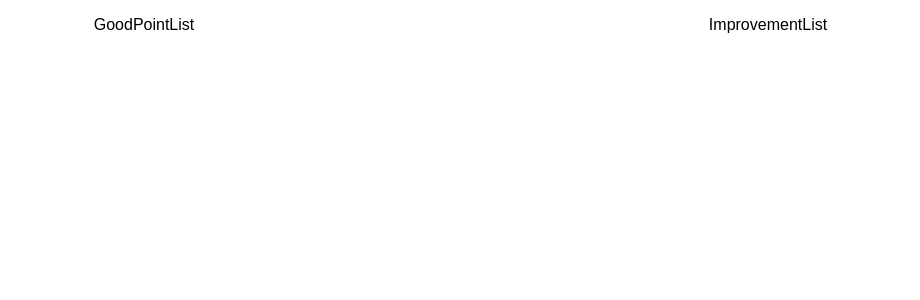
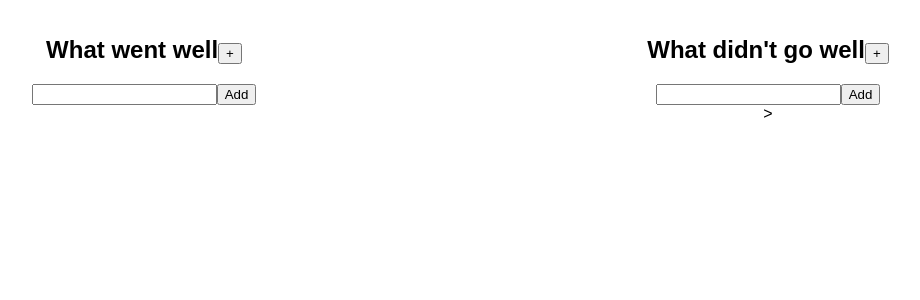
Before and after one commit to sameersheikh2/Retro-board, a React (Create React App) app: page / in a window 1280 px wide. Shown: the top 300 px of the page, without its empty margins (184-1104 px from the left). Built offline with nearby package versions, Linux system fonts and the light colour scheme.

Commit message:
created input and li reusable components in UI folder and using in Improvement and Goodpoint components

```diff
--- a/src/components/Qualities/GoodPointsList.js
+++ b/src/components/Qualities/GoodPointsList.js
@@ -1,8 +1,21 @@
 import React from 'react'
+import Input from '../UI/Input'
+
 
 const GoodPointList = () => {
   return (
-    <div>GoodPointList</div>
+    <>
+    <h2>
+      What went well
+      <button className="btn-red" o>
+        +
+      </button>
+    </h2>
+    <Input/>
+    <ul className="improve--list">
+
+    </ul>
+  </>
   )
 }
 
--- /dev/null
+++ b/src/components/UI/Input.css
@@ -0,0 +1,24 @@
+.form input {
+    padding: 6px;
+    border-radius: 11px;
+    border: 1px solid black;
+    outline: none;
+}
+.form input:focus {
+    background-color: rgb(209, 209, 209);
+}
+
+.form-btn {
+  margin: 4px;
+  border-radius: 15px;
+  border: 1px solid black;
+  padding: 7px;
+  font-weight: bold;
+  background-color: white;
+  cursor: pointer;
+}
+
+.form-btn:hover {
+    background-color: black;
+    color: white;
+}
--- /dev/null
+++ b/src/components/UI/Input.js
@@ -0,0 +1,12 @@
+import React from 'react'
+
+const Input = () => {
+  return (
+    <form  className='form'>
+      <input type="text"  required />
+      <button className="form-btn">Add</button>
+    </form>
+  )
+}
+
+export default Input
--- a/src/components/improvement/ImprovementsList.js
+++ b/src/components/improvement/ImprovementsList.js
@@ -1,8 +1,20 @@
 import React from 'react'
+import Input from '../UI/Input'
 
 const ImprovementList = () => {
   return (
-    <div>ImprovementList</div>
+    <>
+      <h2>
+        What didn't go well
+        <button className="btn-red" o>
+          +
+        </button>
+      </h2>
+      <Input/>>
+      <ul className="improve--list">
+
+      </ul>
+    </>
   )
 }
 
```
Also changed, not shown: src/components/UI/ListItem.css (added, +16 -0 lines), src/components/UI/ListItem.js (added, +18 -0 lines).
